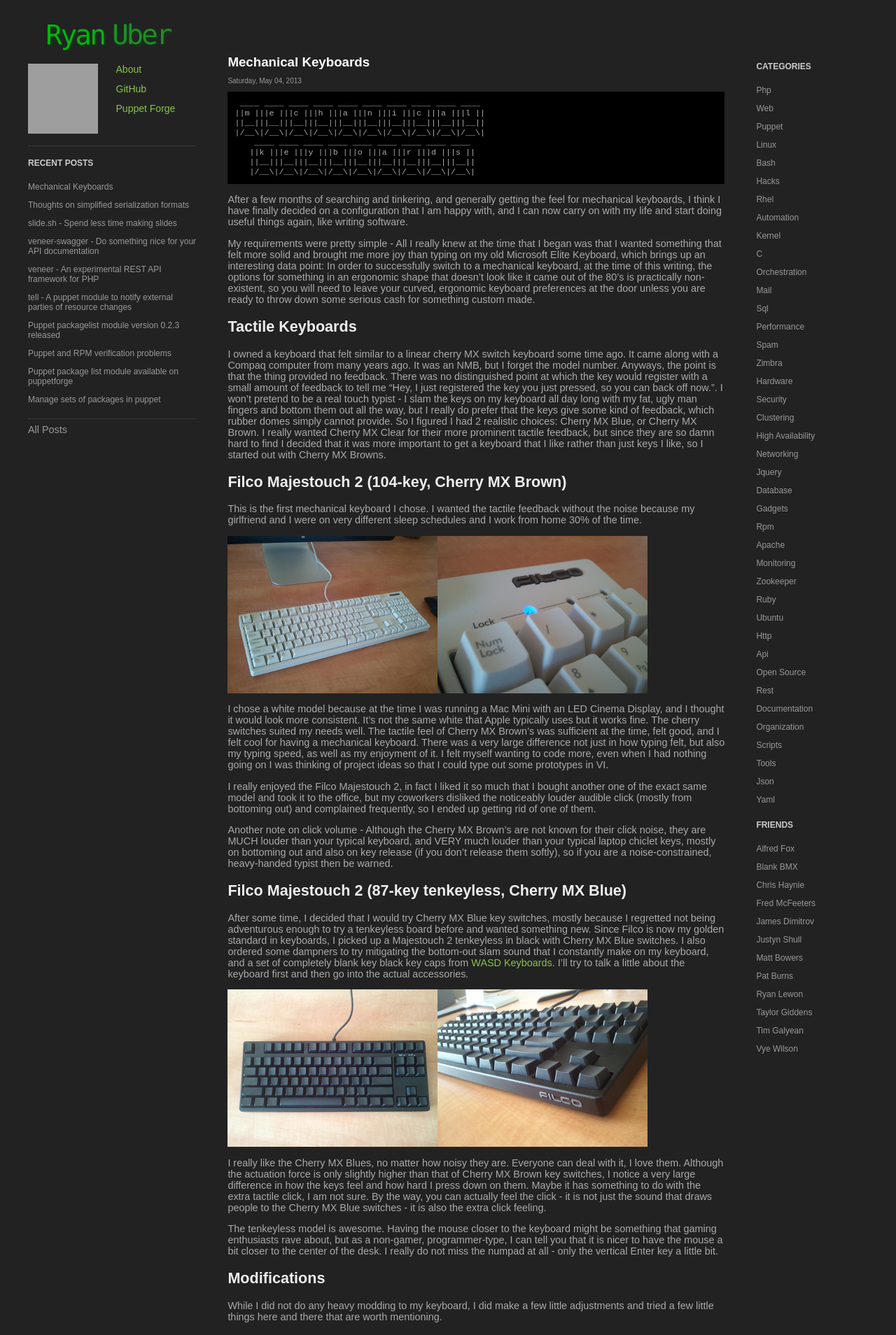
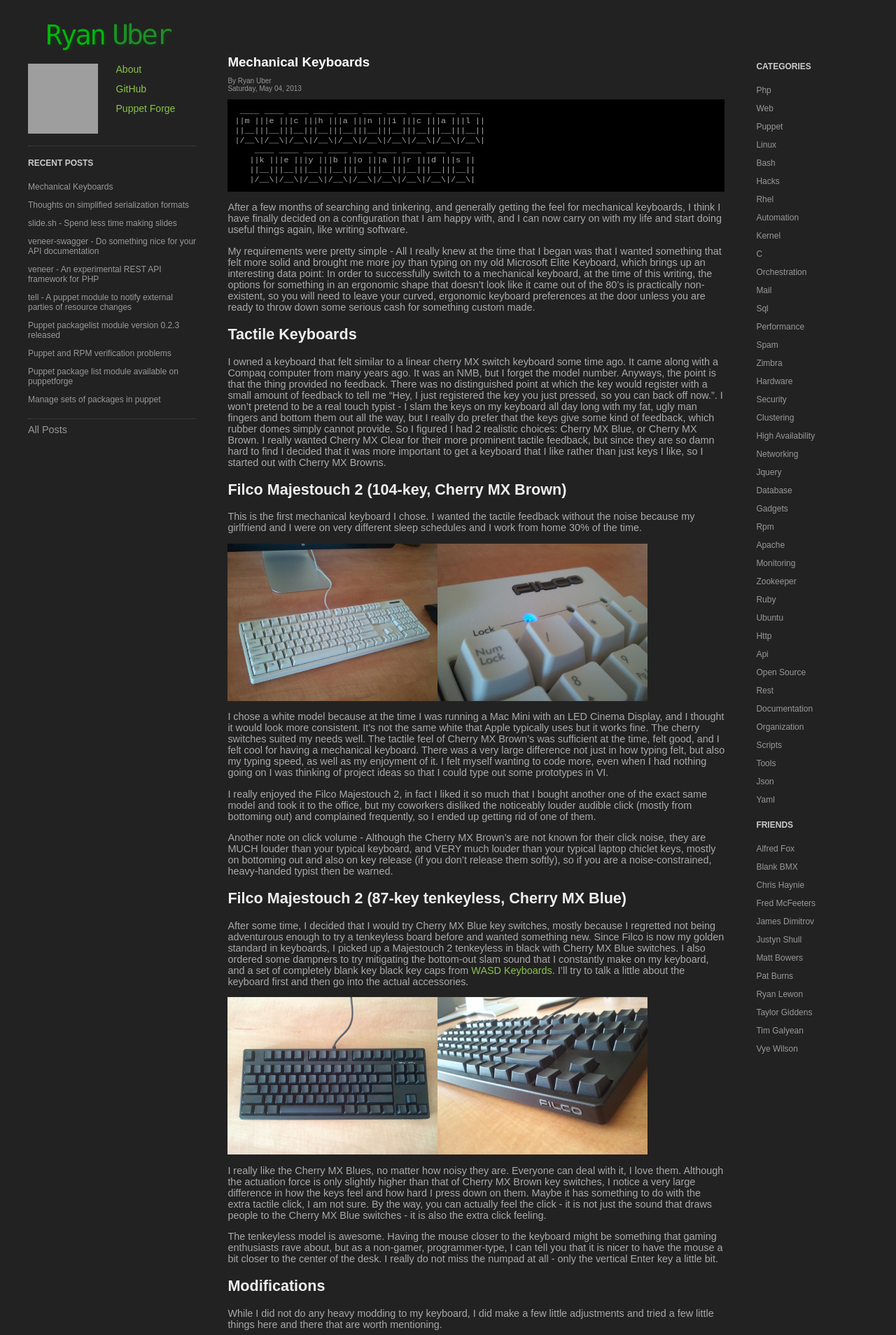
Before and after one commit to prateekiiest/prateekiie.github.io, a Jekyll site: the page built from index.html, in a window 1280 px wide. Shown: the top 1908 px of the page at 70% size. Built offline with Jekyll 4.4.1, drawn with Linux system fonts in a browser that asks for light colours; Markdown is read by kramdown in place of the engine named in the settings; some of the changed text lies outside the part shown; grey boxes are pictures that could not be loaded.

Commit message:
Adding bylines to all posts for authorship

```diff
--- a/_layouts/post.html
+++ b/_layouts/post.html
@@ -3,6 +3,7 @@ layout: default
 ---
 <div class="post">
   <div class="post_title">{{ page.title }}</div>
+  <div class="post_author">By Ryan Uber</div>
   <div class="post_date">{{ page.date | date: "%A, %B %d, %Y" }}</div>
   <div class="post_content">
 {{ content }}
--- a/index.md
+++ b/index.html
@@ -6,6 +6,7 @@ title: "Ryan Uber&rsquo;s Blog"
 {% for post in site.posts limit: 3 %}
 <div class="post">
   <div class="post_title">{{ post.title }}</div>
+  <div class="post_author">By Ryan Uber</div>
   <div class="post_date">{{ post.date | date: "%A, %B %d, %Y" }}</div>
   <div class="post_body">
 {{ post.content }}
--- a/site.css
+++ b/site.css
@@ -112,6 +112,10 @@ div.post_title, div.page_title {
   color: #fff;
   padding-bottom: 10px;
 }
+div.post_author {
+  color: #999;
+  font-size: 10px;
+}
 div.post_date {
   color: #999;
   font-size: 10px;
```
